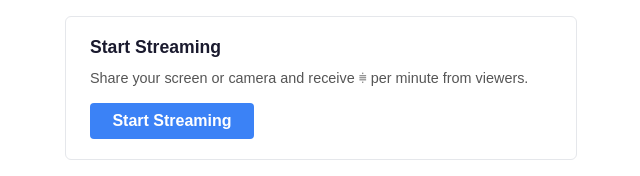
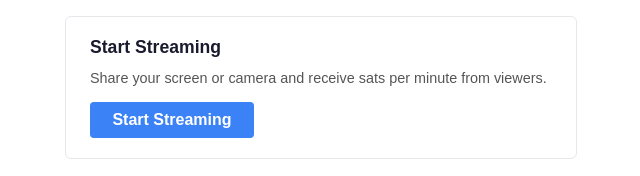
Before and after one commit to bilthon/satstreamr, a website built with Vite: page frontend/index.html in a window 1280 px wide. Shown: the part 254-430 px from the top of the page, 319-959 px from the left. Built offline with nearby package versions, Linux system fonts and the light colour scheme.

Commit message:
refactor: restore sats in some places of the app

```diff
--- a/frontend/index.html
+++ b/frontend/index.html
@@ -628,7 +628,7 @@
     <!-- Start streaming (tutor) -->
     <div class="section-card">
       <h2>Start Streaming</h2>
-      <p>Share your screen or camera and receive <span class="sat">S</span> per minute from viewers.</p>
+      <p>Share your screen or camera and receive sats per minute from viewers.</p>
       <button class="btn-primary" id="start-streaming-btn" type="button">Start Streaming</button>
     </div>
 
```
Also changed, not shown: frontend/room.html (+1 -1 lines).
